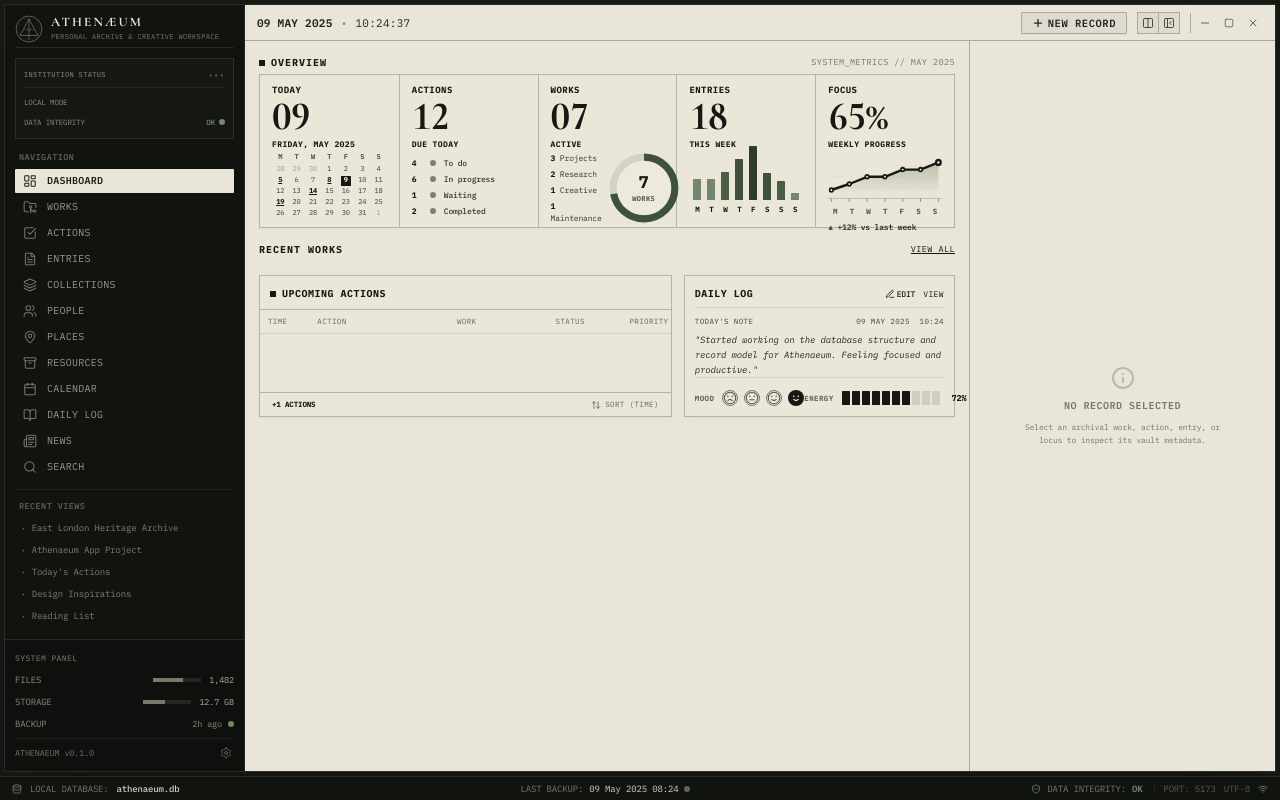
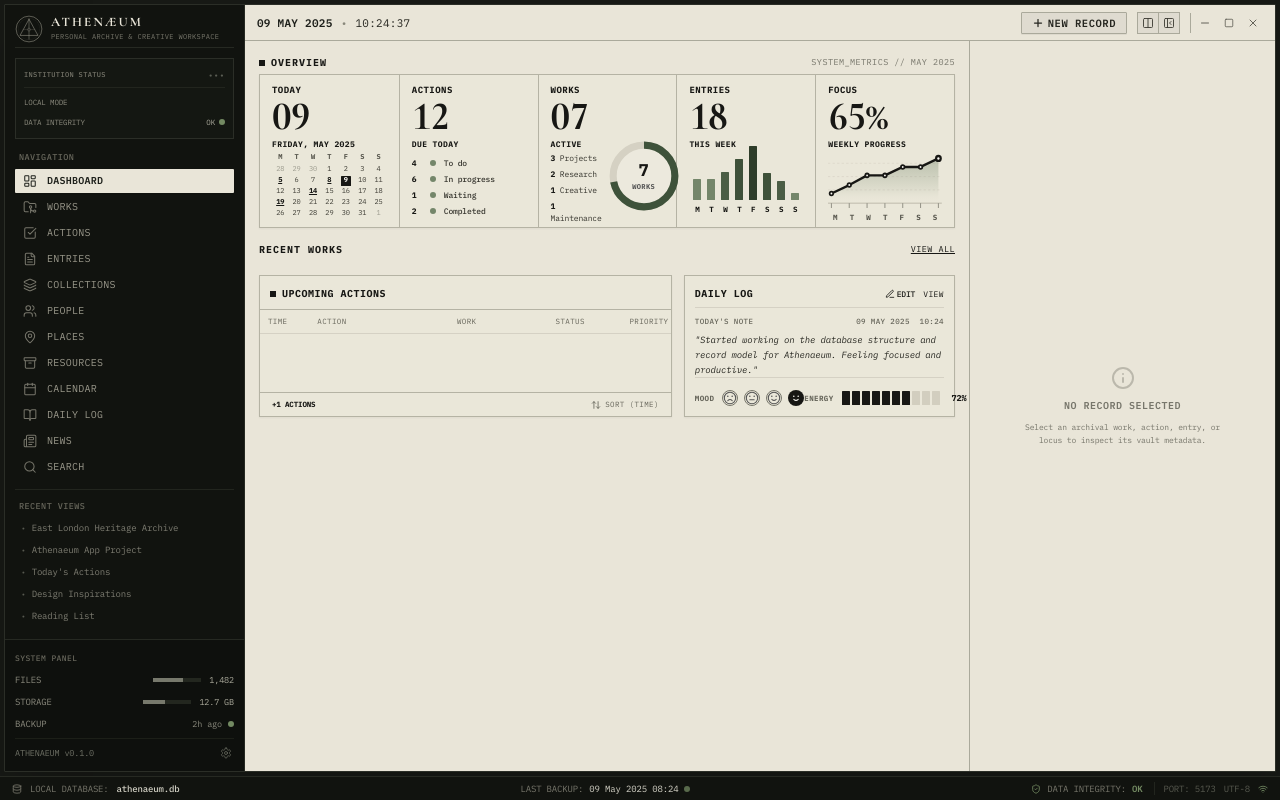
Before and after one commit to Deepjyoti78/athenaeum, a React (Vite) app: page / in a window 1280 px wide. Built offline with nearby package versions, Linux system fonts and the light colour scheme.

Commit message:
Shift works circle upward, remove focus comparison text, and increase focus graph height

```diff
--- a/src/components/OverviewMetrics.jsx
+++ b/src/components/OverviewMetrics.jsx
@@ -63,13 +63,12 @@ export function OverviewMetrics({ onNavigate }) {
     return 65;
   }, [works, dynamicMetrics]);
 
-  // Wide, expansive Focus line graph points scaled across full width from Mon to Sun
+  // Wide, expansive Focus line graph points scaled across full width from Mon to Sun with taller vertical range
   const focusPoints = useMemo(() => {
     const xCoords = [3, 18.67, 34.33, 50, 65.67, 81.33, 97];
-    // Baseline is 36, top is 6
-    // Smooth upward progression with plateau steps matching reference:
-    // M: 30, T: 25, W: 19, T: 19, F: 13, S: 13, S: 7
-    const basePts = [30, 25, 19, 19, 13, 13, 7];
+    // Baseline is 44, top is 7 (tall vertical span ~37 units in 48 viewBox)
+    // Smooth upward progression with plateau steps:
+    const basePts = [36, 29, 21, 21, 14, 14, 7];
     return xCoords.map((x, idx) => [x, basePts[idx]]);
   }, []);
 
@@ -340,8 +339,8 @@ export function OverviewMetrics({ onNavigate }) {
               <div><span className="font-bold text-[#171714]">1</span> Maintenance</div>
             </div>
 
-            {/* Circular Gauge: Big 76px diameter prominent ring */}
-            <div className="relative w-[74px] sm:w-[76px] h-[74px] sm:h-[76px] flex items-center justify-center flex-shrink-0">
+            {/* Circular Gauge: Big 76px diameter prominent ring, shifted upward */}
+            <div className="relative w-[74px] sm:w-[76px] h-[74px] sm:h-[76px] flex items-center justify-center flex-shrink-0 -translate-y-3">
               <svg viewBox="0 0 64 64" className="w-full h-full -rotate-90">
                 {/* Subtle warm inner disc fill */}
                 <circle cx="32" cy="32" r="26" fill="#ECE9DD" />
@@ -443,11 +442,11 @@ export function OverviewMetrics({ onNavigate }) {
           </div>
 
           {/* Bottom: Expansive Archival Line Graph filling the space from Mon to Sun with clean breathing room */}
-          <div className="flex flex-col justify-end pt-1">
-            {/* Graph Canvas: 48px height, edge-to-edge */}
-            <div className="w-full relative h-[48px]">
+          <div className="flex flex-col justify-end">
+            {/* Graph Canvas: 58px height, edge-to-edge taller plotting canvas */}
+            <div className="w-full relative h-[58px]">
               <svg
-                viewBox="0 0 100 40"
+                viewBox="0 0 100 48"
                 preserveAspectRatio="none"
                 className="w-full h-full overflow-visible"
               >
@@ -460,19 +459,19 @@ export function OverviewMetrics({ onNavigate }) {
                 </defs>
 
                 {/* Horizontal Technical Grid Guidelines */}
-                <line x1="0" y1="10" x2="100" y2="10" stroke="#D5D0C2" strokeWidth="0.5" strokeDasharray="2 2" />
-                <line x1="0" y1="19" x2="100" y2="19" stroke="#D5D0C2" strokeWidth="0.5" strokeDasharray="2 2" />
-                <line x1="0" y1="28" x2="100" y2="28" stroke="#D5D0C2" strokeWidth="0.5" strokeDasharray="2 2" />
-                <line x1="0" y1="37" x2="100" y2="37" stroke="#B8B4A5" strokeWidth="0.75" />
+                <line x1="0" y1="11" x2="100" y2="11" stroke="#D5D0C2" strokeWidth="0.5" strokeDasharray="2 2" />
+                <line x1="0" y1="22" x2="100" y2="22" stroke="#D5D0C2" strokeWidth="0.5" strokeDasharray="2 2" />
+                <line x1="0" y1="33" x2="100" y2="33" stroke="#D5D0C2" strokeWidth="0.5" strokeDasharray="2 2" />
+                <line x1="0" y1="44" x2="100" y2="44" stroke="#B8B4A5" strokeWidth="0.75" />
 
                 {/* Vertical Day Alignment Ticks */}
                 {[3, 18.67, 34.33, 50, 65.67, 81.33, 97].map((xVal, idx) => (
                   <line
                     key={idx}
                     x1={xVal}
-                    y1="37"
+                    y1="44"
                     x2={xVal}
-                    y2="40"
+                    y2="48"
                     stroke="#88877B"
                     strokeWidth="0.75"
                   />
@@ -480,7 +479,7 @@ export function OverviewMetrics({ onNavigate }) {
 
                 {/* Shaded Area Under Curve */}
                 <polygon
-                  points={`3,${focusPoints[0][1]} ${focusPoints.map(p => `${p[0]},${p[1]}`).join(' ')} 97,${focusPoints[6][1]} 97,37 3,37`}
+                  points={`3,${focusPoints[0][1]} ${focusPoints.map(p => `${p[0]},${p[1]}`).join(' ')} 97,${focusPoints[6][1]} 97,44 3,44`}
                   fill="url(#focusAreaGradExp)"
                 />
 
@@ -519,11 +518,6 @@ export function OverviewMetrics({ onNavigate }) {
               <span className="w-2.5 text-center">S</span>
               <span className="w-2.5 text-center">S</span>
             </div>
-
-            {/* Readable comparison text beneath the chart */}
-            <div className="text-[8px] font-mono font-medium text-[#171714] mt-1 select-none">
-              <span className="text-[#3D4C38] font-bold">▲ +12%</span> vs last week
-            </div>
           </div>
         </div>
 
```
